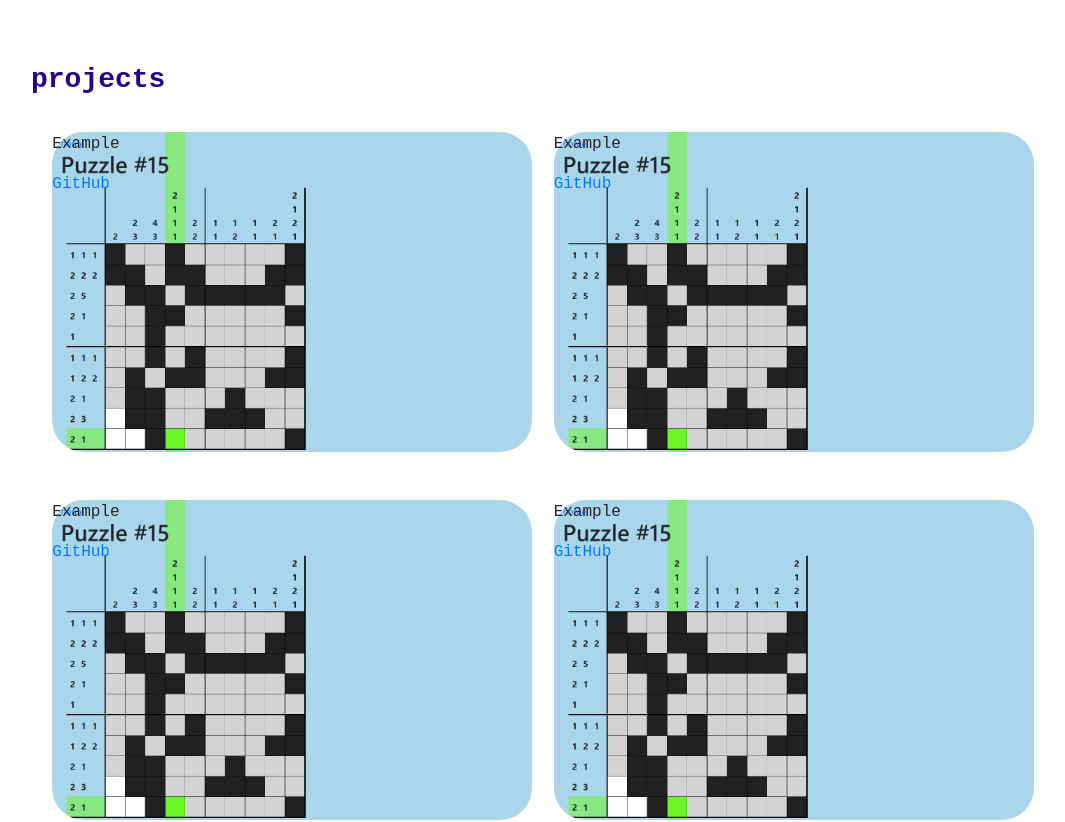
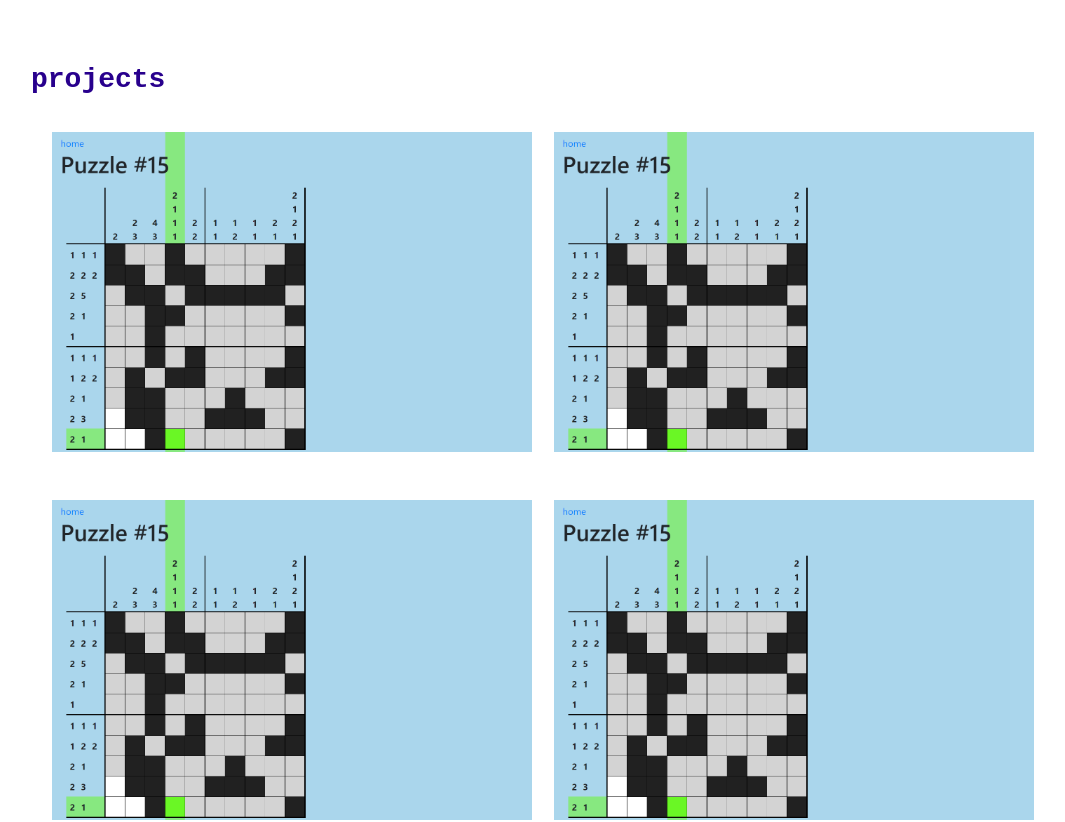
Before and after one commit to mazurasdf/portfolio_site, a React (Create React App) app: page / in a window 1280 px wide. Shown: the part 980-1802 px from the top of the page, without its empty margins (97-1162 px from the left). Built offline with nearby package versions, Linux system fonts and the light colour scheme.

Commit message:
got hover details for projects. need to fix multi lines

```diff
--- a/src/components/Project.js
+++ b/src/components/Project.js
@@ -1,14 +1,59 @@
-import React from 'react';
+import React, { useState } from 'react';
 
 const Project = (props) => {
-    const style = {
-        backgroundImage: `url(${props.image})`
+    //TODO fix displaying on multiple lines for the link boxes
+    const [background, setBackground] = useState({
+        backgroundImage: `url(${props.image})`,
+        height: "100%",
+        backgroundPosition: "center",
+        backgroundRepeat: "no-repeat",
+        backgroundSize: "cover"
+    })
+    const [details, setDetails] = useState({
+        display: "none"
+    })
+
+    const handleDetails = () => {
+        setBackground({
+            backgroundImage: `url(${props.image})`,
+            filter: "grayscale(20%) blur(1px) brightness(65%)",
+            height: "100%",
+            backgroundPosition: "center",
+            backgroundRepeat: "no-repeat",
+            backgroundSize: "cover"
+        });
+        setDetails({});
+    }
+
+    const handleResetDetails = () => {
+        setBackground({
+            backgroundImage: `url(${props.image})`,
+            filter: "grayscale(0%)",
+            height: "100%",
+            backgroundPosition: "center",
+            backgroundRepeat: "no-repeat",
+            backgroundSize: "cover"
+        });
+        setDetails({
+            display: "none"
+        });
     }
 
     return(
-        <div className="project" style={style}>
-            <p>{props.title}</p>
-            <a href={props.github}>GitHub</a>
+        <div
+        className="project"
+        onMouseOver={handleDetails}
+        onMouseOut={handleResetDetails}>
+            <div style={background}></div>
+            <div className="project-details" style={details}>
+                <p className="project-details-text">{props.title}</p>
+                {props.github &&
+                <a className="detail-box project-details-text" href={props.github}>github</a>}
+                {props.publishedDemo &&
+                <a className="detail-box project-details-text" href={props.publishedDemo}>published demo</a>}
+                {props.videoDemo &&
+                <a className="detail-box project-details-text" href={props.videoDemo}>video demo</a>}
+            </div>
         </div>
     )
 }
--- a/src/static/css/projects.css
+++ b/src/static/css/projects.css
@@ -18,3 +18,36 @@
     justify-content: space-evenly;
     flex-wrap: wrap;
 }
+
+.project-background{
+    width: inherit;
+    height: inherit;
+}
+
+.project-details{
+    text-align: center;
+    position: relative;
+    bottom: 8em;
+    font-size: 2em;
+    color: white;
+}
+
+/* .project-details-text{
+    display: block;
+} */
+
+.project-details a{
+    color: inherit;
+}
+
+.project-details a:hover{
+    background-color: white;
+    color: black;
+    cursor: pointer;
+    text-decoration: inherit;
+}
+
+.detail-box{
+    border: 1px solid white;
+    padding: .1em 1.5em;
+}
--- a/src/views/Projects.js
+++ b/src/views/Projects.js
@@ -10,28 +10,31 @@ const Projects = (props) => {
 
             <div id="projects-list">
                 <Project
-                    title="Example"
-                    github="google.com"
+                    title="picross share"
+                    github="https://www.google.com"
+                    videoDemo="https://www.google.com"
                     image={Picross}
                 />
                 <Project
-                    title="Example"
-                    github="google.com"
+                    title="picross share"
+                    videoDemo="https://www.google.com"
                     image={Picross}
                 />
                 <Project
-                    title="Example"
-                    github="google.com"
+                    title="picross share"
+                    github="https://www.google.com"
+                    videoDemo="https://www.google.com"
+                    publishedDemo="https://www.google.com"
                     image={Picross}
                 />
                 <Project
-                    title="Example"
-                    github="google.com"
+                    title="picross share"
+                    github="https://www.google.com"
                     image={Picross}
                 />
                 <Project
-                    title="Example"
-                    github="google.com"
+                    title="picross share"
+                    github="https://www.google.com"
                     image={Picross}
                 />
             </div>
```
